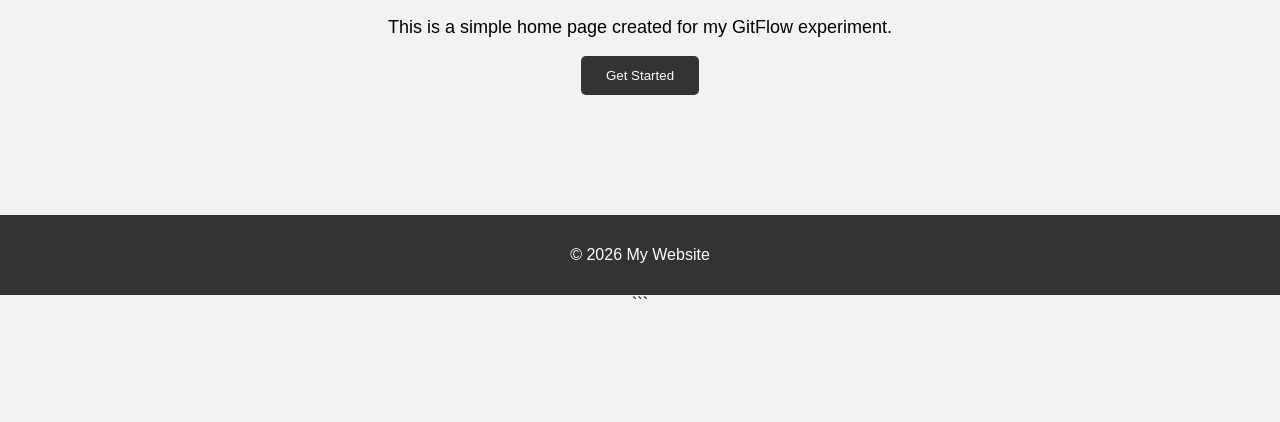
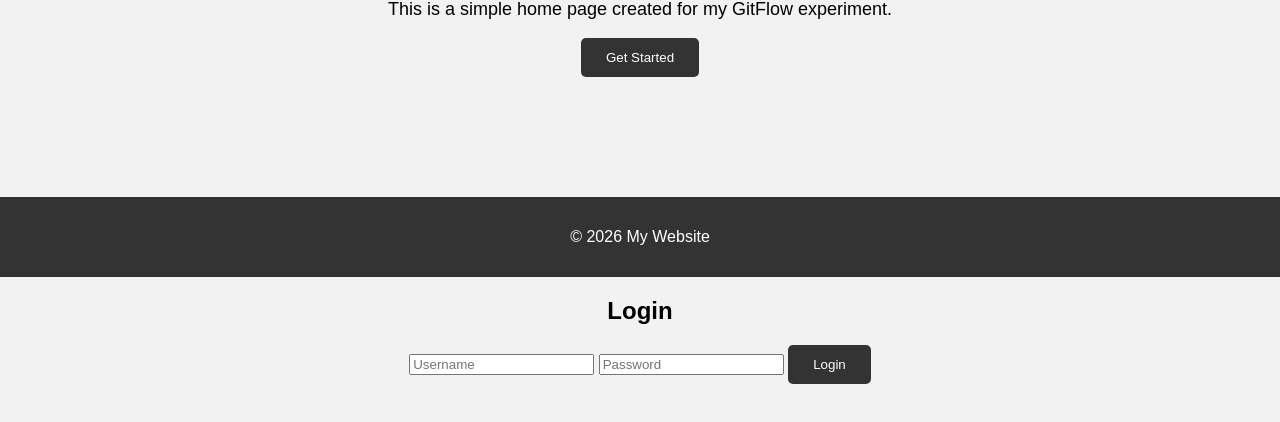
Before and after one commit to Prathamesh79097/DevOps4, a plain HTML site: page index.html in a window 1280 px wide. Shown: the part 310-732 px from the top of the page. Drawn offline with Linux system fonts and the light colour scheme.

Commit message:
Added login feature

````diff
--- a/index.html
+++ b/index.html
@@ -1,4 +1,3 @@
-```html
 <!DOCTYPE html>
 <html lang="en">
 <head>
@@ -35,4 +34,10 @@
     <script src="script.js"></script>
 </body>
 </html>
-```
+
+<section>
+    <h2>Login</h2>
+    <input type="text" placeholder="Username">
+    <input type="password" placeholder="Password">
+    <button>Login</button>
+</section>
````
